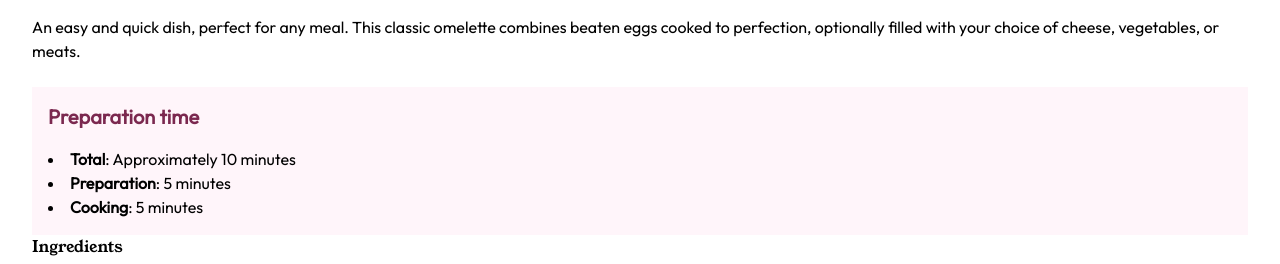
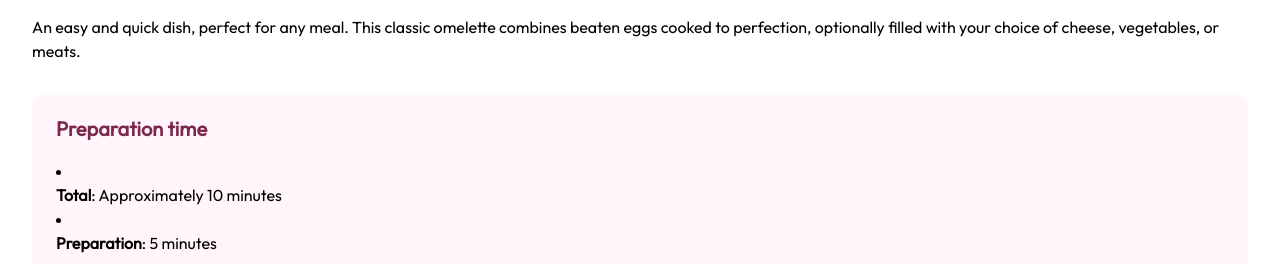
Before and after one commit to wall-69/frontendmentor-recipe-page, a website: page public/index.html in a window 1280 px wide. Shown: the part 670-934 px from the top of the page. Drawn offline with Linux system fonts and the light colour scheme.

Commit message:
why should I care

```diff
--- a/public/index.html
+++ b/public/index.html
@@ -12,13 +12,14 @@
   <link rel="stylesheet" href="app.css">
 </head>
 
-<body class="min-h-screen flex flex-col bg-stone-100">
+<body class="bg-stone-100 flex flex-col min-h-screen">
   <main class="flex-1">
     <article class="w-full bg-white">
       <img src="images/image-omelette.jpeg" alt="Image of an Omelette">
 
-      <section class="recipe-section gap-6">
-        <h1 class="text-4xl leading-none text-stone-900">
+      <section class="recipe-section gap-8">
+        <div class="flex flex-col gap-6">
+          <h1 class="text-stone-900 text-4xl leading-none">
             Simple Omelette Recipe
           </h1>
 
@@ -26,20 +27,27 @@
             An easy and quick dish, perfect for any meal. This classic omelette combines beaten eggs cooked
             to perfection, optionally filled with your choice of cheese, vegetables, or meats.
           </p>
+        </div>
 
-        <div class="flex flex-col gap-4 bg-rose-50 p-4">
-          <h3 class="text-rose-800 font-bold text-xl">
+        <div class="bg-rose-50 rounded-xl flex flex-col gap-4 px-6 py-5">
+          <h3 class="text-rose-800 text-xl font-bold">
             Preparation time
           </h3>
           <ul class="list-disc list-inside">
-            <li>
+            <li class="">
+              <p class="flex">
                 <span class="font-bold">Total</span>: Approximately 10 minutes
+              </p>
             </li>
-            <li>
+            <li class="">
+              <p class="flex">
                 <span class="font-bold">Preparation</span>: 5 minutes
+              </p>
             </li>
-            <li>
+            <li class="">
+              <p class="flex">
                 <span class="font-bold">Cooking</span>: 5 minutes
+              </p>
             </li>
           </ul>
         </div>
```
Also changed, not shown: public/app.css. Lines whose indentation alone changed are shown as unchanged.
